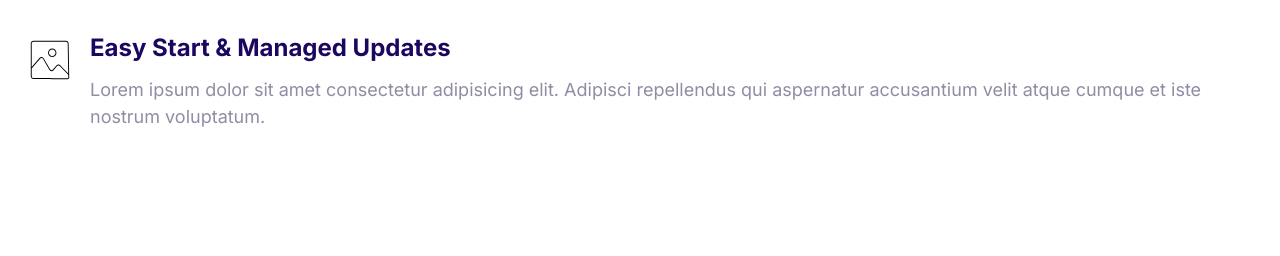
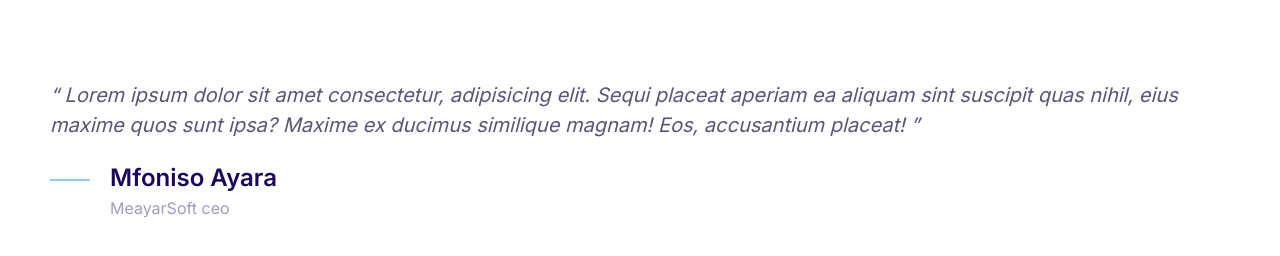
Before and after one commit to Lirac/webstar, a plain HTML site: page index.html in a window 1280 px wide. Drawn offline with Linux system fonts and the light colour scheme; a web font is replaced by a local one.

Commit message:
Adds quotes design

```diff
--- a/css/styles.css
+++ b/css/styles.css
@@ -25,7 +25,7 @@ body {
   color: var(--color-body);
   font-size: 2.4rem;
   line-height: 1.5;
-  padding: 30px;
+  padding: 5rem;
 }
 
 h1,
@@ -172,6 +172,7 @@ a {
 .icon--primary {
   fill: var(--color-primary);
 }
+
 
 .icon-container {
   align-items: center;
@@ -394,3 +395,77 @@ a {
 .media__image {
   margin-top: 1rem;
 }
+
+
+
+/* Quote */
+
+.quote {
+  font-size: 3rem;
+  font-style: italic;
+  color: #5c5577;
+  margin: 30px 0px;
+}
+
+.quote__text::before {
+  content: open-quote;
+}
+
+.quote__text::after {
+  content: close-quote;
+}
+
+.quote__author {
+  font-size: 3rem;
+  font-weight: 600;
+  font-style: normal;
+  margin-bottom: 0px;
+}
+
+.quote__organization {
+  font-size: 2rem;
+  font-style: normal;
+  opacity: 0.4;
+  color: var(--color-headings);
+}
+
+.quote__line {
+  position: relative;
+  bottom: 10px;
+}
+
+@media (min-width: 1024px) {
+  .quote {
+    font-size: 2rem;
+  }
+
+  .quote__author {
+    font-size: 2.4rem;
+  }
+
+  .quote__organization {
+    font-size: 1.6rem;
+  }
+}
+
+/* Grids */
+
+.grid {
+  display: grid;
+}
+
+@media (min-width: 768px) {
+  .col-2 {
+    grid-template-columns: repeat(2, 1fr);
+  }
+}
+
+/* Testimonials */
+
+.testimonial {
+  padding: 3rem;
+}
+
+.testimonial__image {
+  width: 100%;
+}
--- a/index.html
+++ b/index.html
@@ -15,20 +15,28 @@
     <title>Document</title>
   </head>
   <body>
+      <blockquote class="quote">
+        <p class="quote__text">
+          Lorem ipsum dolor sit amet consectetur, adipisicing elit. Sequi placeat
+          aperiam ea aliquam sint suscipit quas nihil, eius maxime quos sunt ipsa?
+          Maxime ex ducimus similique magnam! Eos, accusantium placeat!
+        </p>
+
+        <footer>
           <div class="media">
             <div class="media__image">
-        <svg class="icon icon--primary">
-          <use xlink:href="images/sprite.svg#snap"></use>
+              <svg class="icon icon--primary quote__line">
+                <use xlink:href="images/sprite.svg#line"></use>
               </svg>
             </div>
             <div class="media__body">
-        <h3 class="media__title">Easy Start & Managed Updates</h3>
-        <p>
-          Lorem ipsum dolor sit amet consectetur adipisicing elit. Adipisci
-          repellendus qui aspernatur accusantium velit atque cumque et iste
-          nostrum voluptatum.
+              <h3 class="media__title quote__author">Mfoniso Ayara</h3>
+              <p class="quote__organization">
+                MeayarSoft ceo
               </p>
             </div>
           </div>
+        </footer>
+      </blockquote>
   </body>
 </html>
```
Also changed, not shown: components/quotes.html (added, +23 -0 lines), images/testimonial.jpg (added). Lines whose indentation alone changed are shown as unchanged.
